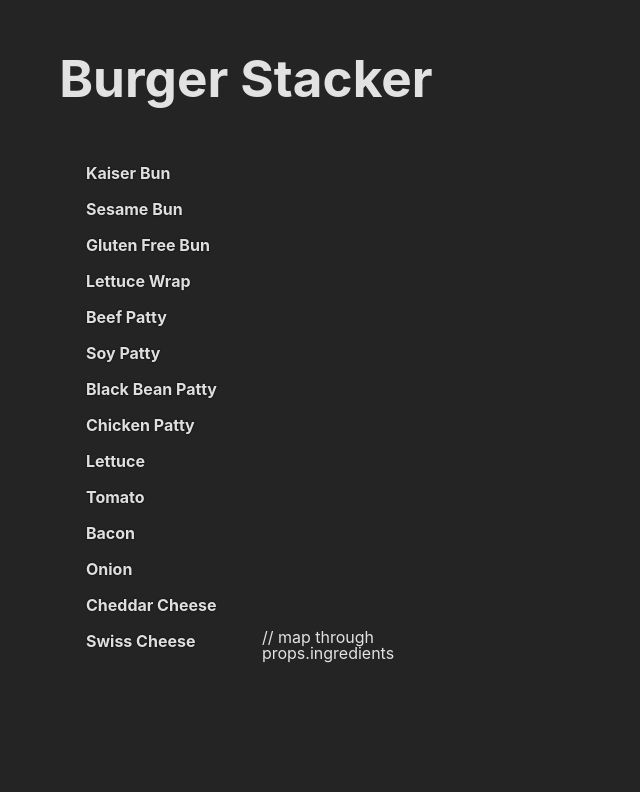
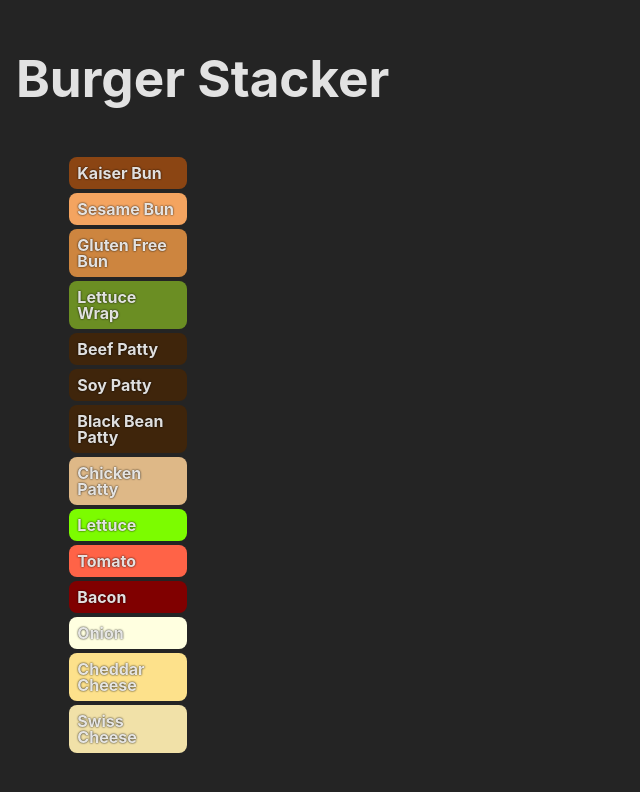
Before and after one commit to sreyesg/lifting-state-in-react-lab, a React (Vite) app: page / in a window 1280 px wide. Shown: the top 792 px of the page, without its empty margins (0-640 px from the left). Built offline with nearby package versions, Linux system fonts and the light colour scheme.

Commit message:
Define color attribute for list item html tag

```diff
--- a/src/components/BurgerStack.jsx
+++ b/src/components/BurgerStack.jsx
@@ -1,6 +1,6 @@
 // `src/components/BurgerStack.jsx`
 const BurgerStack = (props) => {
-    return <ul>// map through props.ingredients</ul>;
+    return <ul></ul>;
   };
 
   export default BurgerStack;
--- a/src/components/IngredientList.jsx
+++ b/src/components/IngredientList.jsx
@@ -7,7 +7,7 @@ const IngredientList = (props) => {
             {
             props.ingredients.map((ingredient,idx) => {
                 return(
-                    <li key={idx}>{ingredient.name}</li>
+                    <li style={{background: ingredient.color}} key={idx}>{ingredient.name}</li>
                 )
             })
             }
```
